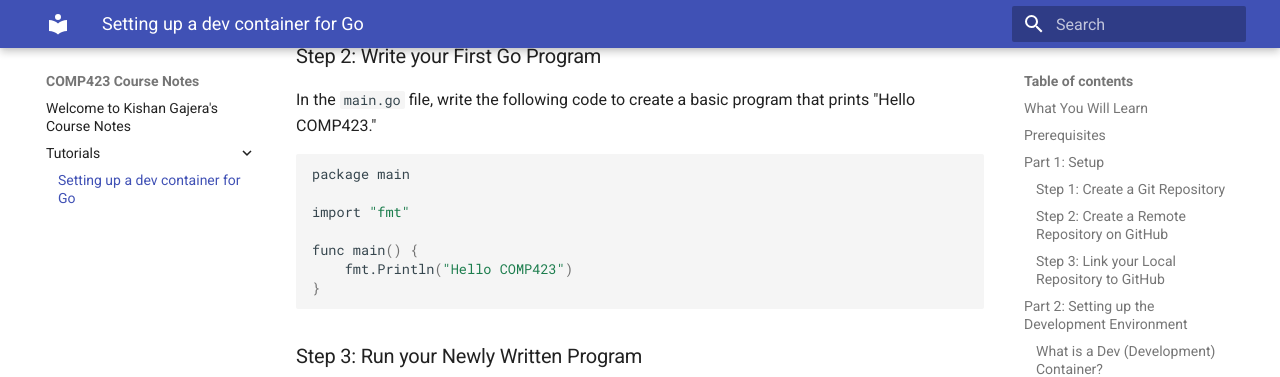
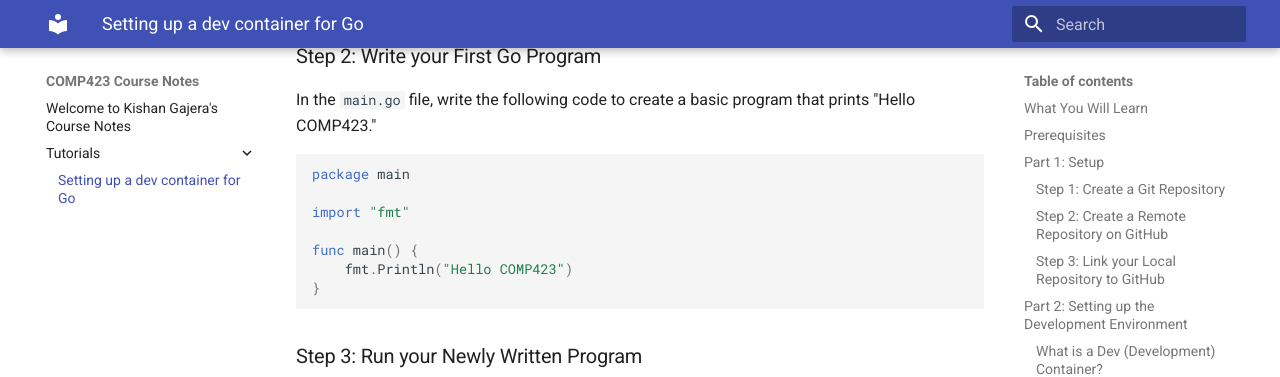
Before and after one commit to gajekish/comp423-course-notes, an MkDocs documentation site: the page built from docs/tutorials/go-setup.md, in a window 1280 px wide and 900 px high, scrolled down 4463 px. Shown: the top 377 px of the window. Built offline with MkDocs 1.6.1 and Material for MkDocs 9.7.7, drawn with Linux system fonts in a browser that asks for light colours.

Commit message:
go formatting

````diff
--- a/docs/tutorials/go-setup.md
+++ b/docs/tutorials/go-setup.md
@@ -122,7 +122,7 @@ go mod init go-dev-container
 Make a new file in your ```go-dev-container``` directory and name it ```main.go```.
 ### Step 2: Write your First Go Program
 In the ```main.go``` file, write the following code to create a basic program that prints "Hello COMP423."
-```bash
+```go
 package main
 
 import "fmt"
````
